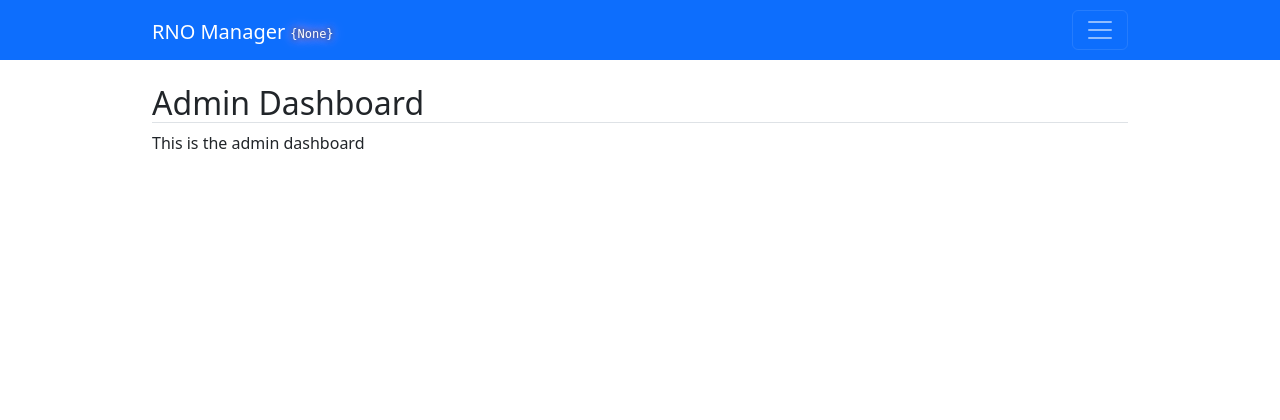
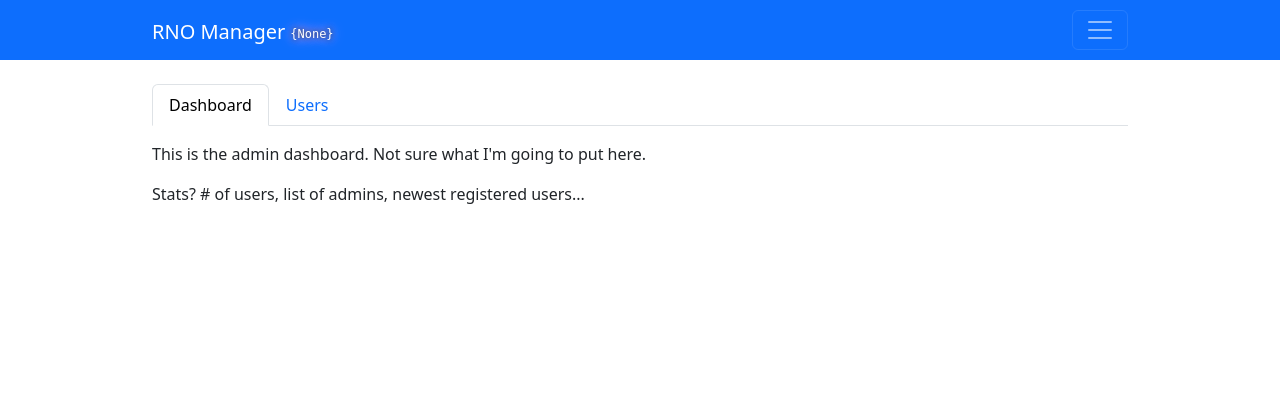
Before and after one commit to jack-hermanson/RNO, a Flask app: template application/web/templates/admin/dashboard.html in a window 1280 px wide. Shown: the top 420 px of the page. Run offline with Flask 3, Linux system fonts and the light colour scheme; the template is opened without the code that fills it, so the values that code supplies are empty; some libraries are stand-ins or nearby versions.

Commit message:
small improvements
- log user before request
- check for forbidden usernames
- add extra logging
- get ip
- favicon
- admin tabs
- admin dashboard
- shut werkzeug logging up
- upgrade libs

```diff
--- a/application/__init__.py
+++ b/application/__init__.py
@@ -3,13 +3,14 @@ import os
 import sys
 from logging.handlers import TimedRotatingFileHandler
 
-from flask import Flask
+from flask import Flask, request
 from flask_bcrypt import Bcrypt
-from flask_login import LoginManager
+from flask_login import LoginManager, current_user
 from flask_migrate import Migrate
 from flask_sqlalchemy import SQLAlchemy
 
 from application.config import Config
+from application.utils.get_ip import get_ip
 from logger import StreamLogFormatter, FileLogFormatter
 
 bcrypt = Bcrypt()
@@ -64,6 +65,14 @@ def create_app(config_class=Config):
     def inject_environment():
         return dict(environment=os.environ.get("ENVIRONMENT"))
 
+    @app.before_request
+    def before_request():
+        if not request.path.startswith("/static"):
+            logger.info(
+                f"[{current_user.username if current_user.is_authenticated else 'anon'} - {get_ip(request)}] "
+                f"{request.method}: {request.path} "
+            )
+
     # return the app
     print("RUNNING APPLICATION")
     logger.debug("LOGGING IS RUNNING")
--- a/application/modules/admin/routes.py
+++ b/application/modules/admin/routes.py
@@ -3,6 +3,7 @@ from functools import wraps
 from flask import Blueprint, abort, render_template
 from flask_login import login_required, current_user
 
+from application import logger
 from application.modules.accounts.ClearanceEnum import ClearanceEnum
 from application.modules.accounts.requires_clearance import requires_clearance
 
@@ -13,4 +14,5 @@ admin = Blueprint("admin", __name__, url_prefix="/admin")
 @login_required
 @requires_clearance(ClearanceEnum.ADMIN)
 def dashboard():
+    logger.debug("Admin dashboard")
     return render_template("admin/dashboard.html")
--- /dev/null
+++ b/application/utils/get_ip.py
@@ -0,0 +1,8 @@
+from flask import Request
+
+
+def get_ip(request: Request) -> str:
+    if request.headers.getlist("X-Forwarded-For"):
+        return request.headers.getlist("X-Forwarded-For")[0]
+    else:
+        return request.remote_addr
--- /dev/null
+++ b/application/web/templates/admin/_partials/admin-tabs-partial.html
@@ -0,0 +1,8 @@
+{% from "macros/tabs.html" import tabs, tab %}
+
+{% macro admin_tabs(active_tab) %}
+    {% call tabs() %}
+        {{ tab(name="Dashboard", url=url_for('admin.dashboard'), is_active=(active_tab == "Dashboard")) }}
+        {{ tab(name="Users", url="", is_active=(active_tab == "Users")) }}
+    {% endcall %}
+{% endmacro %}
--- a/application/web/templates/admin/dashboard.html
+++ b/application/web/templates/admin/dashboard.html
@@ -1,8 +1,14 @@
 {% extends "base.html" %}
+
+{% from "admin/_partials/admin-tabs-partial.html" import admin_tabs  %}
+
 
 {% set active_route = "admin" %}
 {% set title = "Admin Dashboard" %}
+{% set hide_title_row = True %}
 
 {% block body %}
-    <p>This is the admin dashboard</p>
+    {{ admin_tabs(active_tab="Dashboard") }}
+    <p>This is the admin dashboard. Not sure what I'm going to put here.</p>
+    <p>Stats? # of users, list of admins, newest registered users...</p>
 {% endblock body %}
--- /dev/null
+++ b/application/web/templates/macros/tabs.html
@@ -0,0 +1,12 @@
+{% macro tabs(class="") %}
+    <ul class="nav nav-tabs mb-3 {{ class }}" role="tablist">
+        {{ caller() }}
+    </ul>
+
+{% endmacro %}
+
+{% macro tab(name, url, is_active=False) %}
+    <li class="nav-item">
+        <a class="nav-link {% if is_active %} active{% endif %}" aria-current="page" href="{{ url }}" role="tab">{{ name }}</a>
+    </li>
+{% endmacro %}
--- a/logger.py
+++ b/logger.py
@@ -1,4 +1,7 @@
 import logging
+
+
+logging.getLogger("werkzeug").setLevel(logging.WARNING)
 
 
 class StreamLogFormatter(logging.Formatter):
```
Also changed, not shown: application/modules/accounts/forms.py (+10 -0 lines), requirements.txt (+16 -15 lines), application/utils/__init__.py (added), application/web/static/favicon.png (added).
